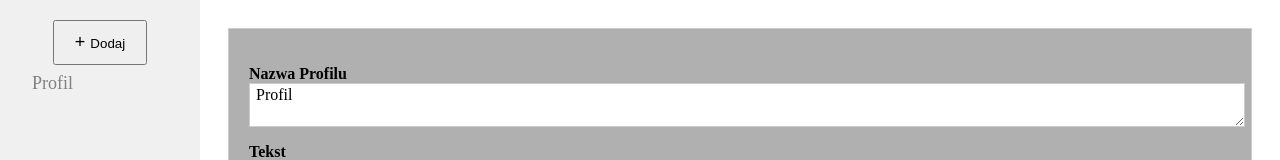
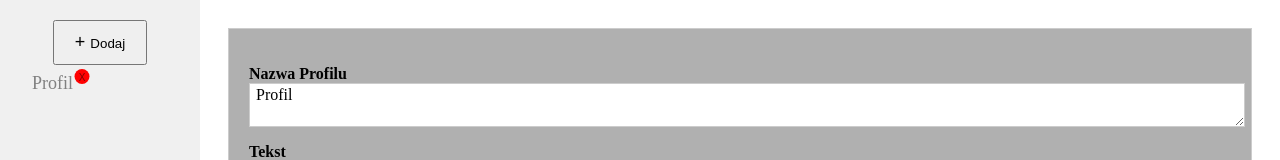
Before and after one commit to Enderjelen11/konarski_rekrutacja_app, a React (Vite) app: page / in a window 1280 px wide. Shown: the top 160 px of the page. Built offline with nearby package versions, Linux system fonts and the light colour scheme.

Commit message:
delete profile button added

```diff
--- a/src/App.tsx
+++ b/src/App.tsx
@@ -143,8 +143,17 @@ export default function App(){
         updateClasses(classesCopy);
     }
 
+    async function deleteProfile(index:number){
+        let classesCopy = [...classes];
+        classesCopy = classesCopy.filter((e,i)=>i!=index);
+        if(classesCopy.length!=0){
+            updateClasses(classesCopy);
+        }
+    }
+
+
     return <>
-        <Sidenav classes={classes} selectClass={selectClass} newClass={addClass}/>
+        <Sidenav classes={classes} selectClass={selectClass} newClass={addClass} delete={deleteProfile}/>
         <FormsList slides={classes[cClassIndx]} classIndex={cClassIndx} addFunc={addSlide} delete={deleteSlide}/>
         <div>{classes[cClassIndx].length}</div>
         console.log()
--- a/src/Sidenav.tsx
+++ b/src/Sidenav.tsx
@@ -1,7 +1,7 @@
 import React from 'react'
 import './style.css'
 
-export default function Sidenav(props:{classes:slide[][],newClass:()=>void,selectClass:(index:number)=>void}) {
+export default function Sidenav(props:{classes:slide[][],newClass:()=>void,selectClass:(index:number)=>void,delete:(index:number)=>void}) {
   return (
     <div className="sidenav">
       <div className="add-btn-container" onClick={()=>{props.newClass()}}>
@@ -9,7 +9,10 @@ export default function Sidenav(props:{classes:slide[][],newClass:()=>void,selec
       </div>
       <div className="class-profiles">
         {[...props.classes.map((profile,i)=>{
-             return <a href="#" onClick={()=>{props.selectClass(i)}} key={`el ${i}`}>{profile[0].title}</a>
+             return <a href="#" key={`el ${i}`}>
+                <span onClick={()=>{props.selectClass(i)}}>{profile[0].title}</span>
+                <button className="delete-button profile" onClick={()=>{props.delete(i)}}></button>
+             </a>
         })]}
       </div>
     </div>
--- a/src/style.css
+++ b/src/style.css
@@ -118,3 +118,11 @@
     left: 97%;
     transform: translate(0%, 20%);
 }
+
+.delete-button.profile {
+    position: relative;
+    width: 15px; /* Adjust the width to make it smaller or larger */
+    height: 15px; /* Adjust the height to make it smaller or larger */
+    font-size: 10px; /* Adjust the font size to make it smaller or larger */
+    transform: translate(10%, -40%);
+}
```
